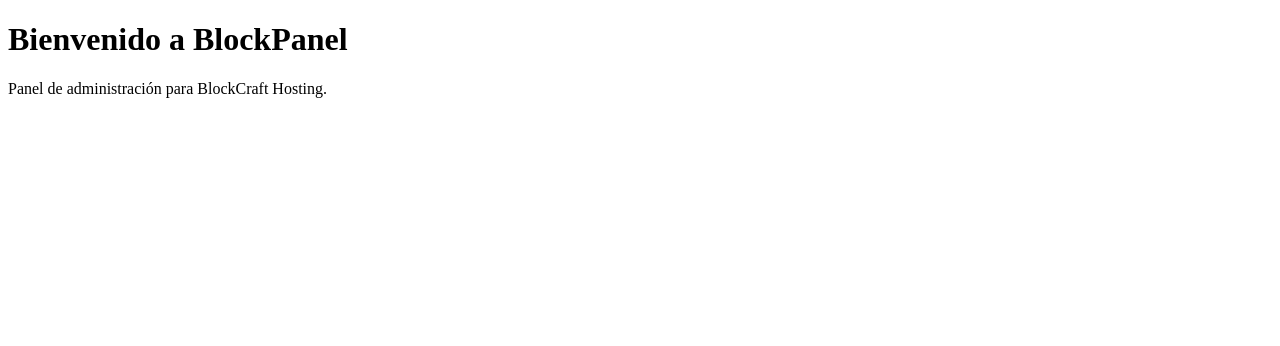
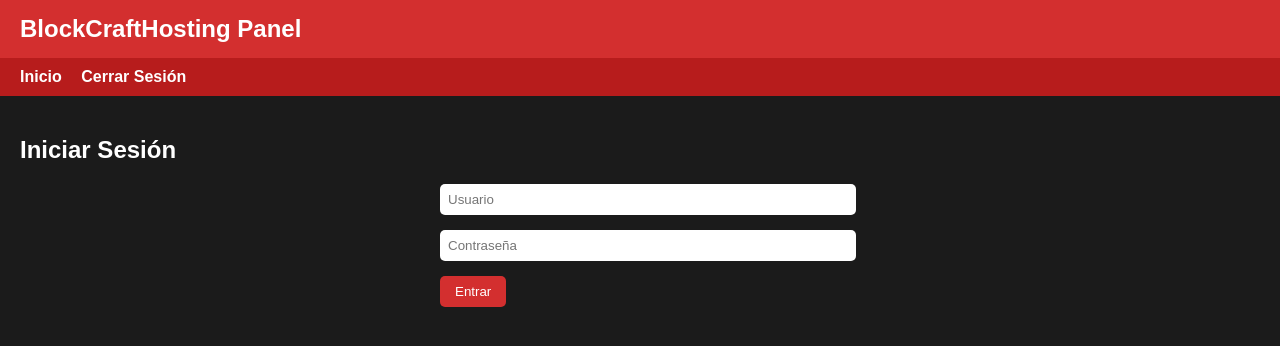
Before and after one commit to Blockcrafthosting/Blockcrafthostingpanel.github.io, a plain HTML site: page index.html in a window 1280 px wide. Drawn offline with Linux system fonts and the light colour scheme.

Commit message:
Add files via upload

```diff
--- a/index.html
+++ b/index.html
@@ -1,18 +1,162 @@
 <!DOCTYPE html>
 <html lang="es">
 <head>
-  <meta charset="UTF-8" />
-  <meta name="viewport" content="width=device-width, initial-scale=1.0"/>
-  <title>BlockPanel</title>
-  <link rel="stylesheet" href="styles.css" />
+<meta charset="UTF-8" />
+<meta name="viewport" content="width=device-width, initial-scale=1" />
+<title>BlockCraftHosting Panel</title>
+<style>
+  body {
+    font-family: Arial, sans-serif;
+    background: #1b1b1b;
+    color: white;
+    margin: 0;
+    padding: 0;
+  }
+  header {
+    background: #d32f2f;
+    padding: 15px 20px;
+    font-size: 24px;
+    font-weight: bold;
+  }
+  nav {
+    background: #b71c1c;
+    padding: 10px 20px;
+  }
+  nav a {
+    color: white;
+    margin-right: 15px;
+    text-decoration: none;
+    font-weight: bold;
+  }
+  .container {
+    padding: 20px;
+  }
+  .server {
+    background: #2e2e2e;
+    margin-bottom: 15px;
+    padding: 15px;
+    border-radius: 8px;
+  }
+  button {
+    background: #d32f2f;
+    color: white;
+    border: none;
+    padding: 8px 15px;
+    margin-right: 10px;
+    cursor: pointer;
+    border-radius: 5px;
+  }
+  input[type="text"], input[type="password"] {
+    padding: 8px;
+    margin-bottom: 15px;
+    width: 100%;
+    border-radius: 5px;
+    border: none;
+  }
+  form {
+    max-width: 400px;
+    margin: auto;
+  }
+</style>
 </head>
 <body>
-  <header>
-    <h1>Bienvenido a BlockPanel</h1>
-  </header>
-  <main>
-    <p>Panel de administración para BlockCraft Hosting.</p>
-  </main>
-  <script src="script.js"></script>
+
+<header>BlockCraftHosting Panel</header>
+<nav>
+  <a href="#" id="link-dashboard">Inicio</a>
+  <a href="#" id="link-login">Iniciar Sesión</a>
+  <a href="#" id="link-logout" style="display:none;">Cerrar Sesión</a>
+</nav>
+
+<div class="container" id="content">
+  <!-- Aquí se cargará el contenido dinámico -->
+</div>
+
+<script>
+  // Simulación de datos y estado de usuario
+  let userLoggedIn = false;
+  let userServers = [
+    { id: 1, name: "Servidor Minecraft 1", ip: "mc1.blockcraft.com", status: "online" },
+    { id: 2, name: "Servidor Minecraft 2", ip: "mc2.blockcraft.com", status: "offline" }
+  ];
+
+  const contentDiv = document.getElementById('content');
+  const linkLogin = document.getElementById('link-login');
+  const linkLogout = document.getElementById('link-logout');
+  const linkDashboard = document.getElementById('link-dashboard');
+
+  function showLogin() {
+    contentDiv.innerHTML = `
+      <h2>Iniciar Sesión</h2>
+      <form id="login-form">
+        <input type="text" id="username" placeholder="Usuario" required />
+        <input type="password" id="password" placeholder="Contraseña" required />
+        <button type="submit">Entrar</button>
+      </form>
+    `;
+    linkLogin.style.display = 'none';
+    linkLogout.style.display = 'inline';
+    linkDashboard.style.display = 'inline';
+
+    document.getElementById('login-form').addEventListener('submit', function(e) {
+      e.preventDefault();
+      // Aquí iría la validación con backend real
+      userLoggedIn = true;
+      showDashboard();
+    });
+  }
+
+  function showDashboard() {
+    if (!userLoggedIn) {
+      showLogin();
+      return;
+    }
+
+    let serversHTML = userServers.map(server => `
+      <div class="server">
+        <h3>${server.name}</h3>
+        <p>IP: ${server.ip}</p>
+        <p>Estado: <strong>${server.status}</strong></p>
+        <button onclick="alert('Iniciar ${server.name}')">Iniciar</button>
+        <button onclick="alert('Parar ${server.name}')">Parar</button>
+        <button onclick="alert('Reiniciar ${server.name}')">Reiniciar</button>
+      </div>
+    `).join('');
+
+    contentDiv.innerHTML = `
+      <h2>Mis Servidores</h2>
+      ${serversHTML}
+    `;
+    linkLogin.style.display = 'none';
+    linkLogout.style.display = 'inline';
+  }
+
+  function logout() {
+    userLoggedIn = false;
+    contentDiv.innerHTML = '<h2>Has cerrado sesión.</h2>';
+    linkLogin.style.display = 'inline';
+    linkLogout.style.display = 'none';
+    linkDashboard.style.display = 'none';
+  }
+
+  linkLogin.addEventListener('click', (e) => {
+    e.preventDefault();
+    showLogin();
+  });
+
+  linkLogout.addEventListener('click', (e) => {
+    e.preventDefault();
+    logout();
+  });
+
+  linkDashboard.addEventListener('click', (e) => {
+    e.preventDefault();
+    showDashboard();
+  });
+
+  // Mostrar login al iniciar
+  showLogin();
+</script>
+
 </body>
 </html>
```
